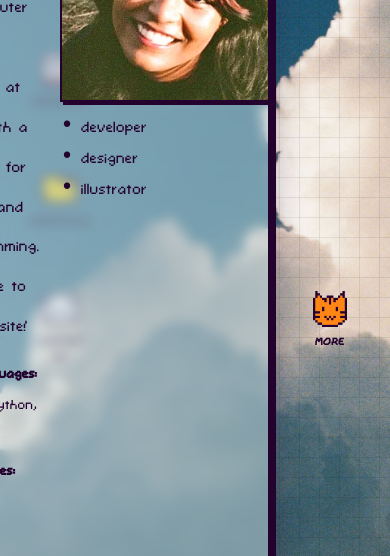
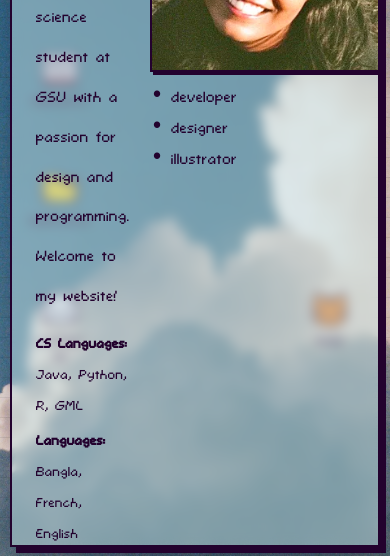
Before and after one commit to sshai404/sshai404.github.io, a plain HTML site: page index.html in a window 390 px wide. Shown: the part 227-783 px from the top of the page. Drawn offline with Linux system fonts and the light colour scheme.

Commit message:
adding mobile support

```diff
--- a/index.html
+++ b/index.html
@@ -103,6 +103,23 @@ body {
   overflow: hidden;
   backdrop-filter: blur(6px);
   -webkit-backdrop-filter: blur(6px);
+}
+
+@media (max-width: 600px) {
+  .window {
+    top: 10px;
+    left: 50%;
+    transform: translateX(-50%);
+    width: calc(100vw - 20px);
+    max-width: calc(100vw - 20px);
+    min-height: unset;
+    max-height: calc(100vh - 80px);
+    overflow-y: auto;
+  }
+  #notepad-icon,
+  #notepadWindow {
+    display: none !important;
+  }
 }
 
 /* ── TITLE BAR ── */
```
